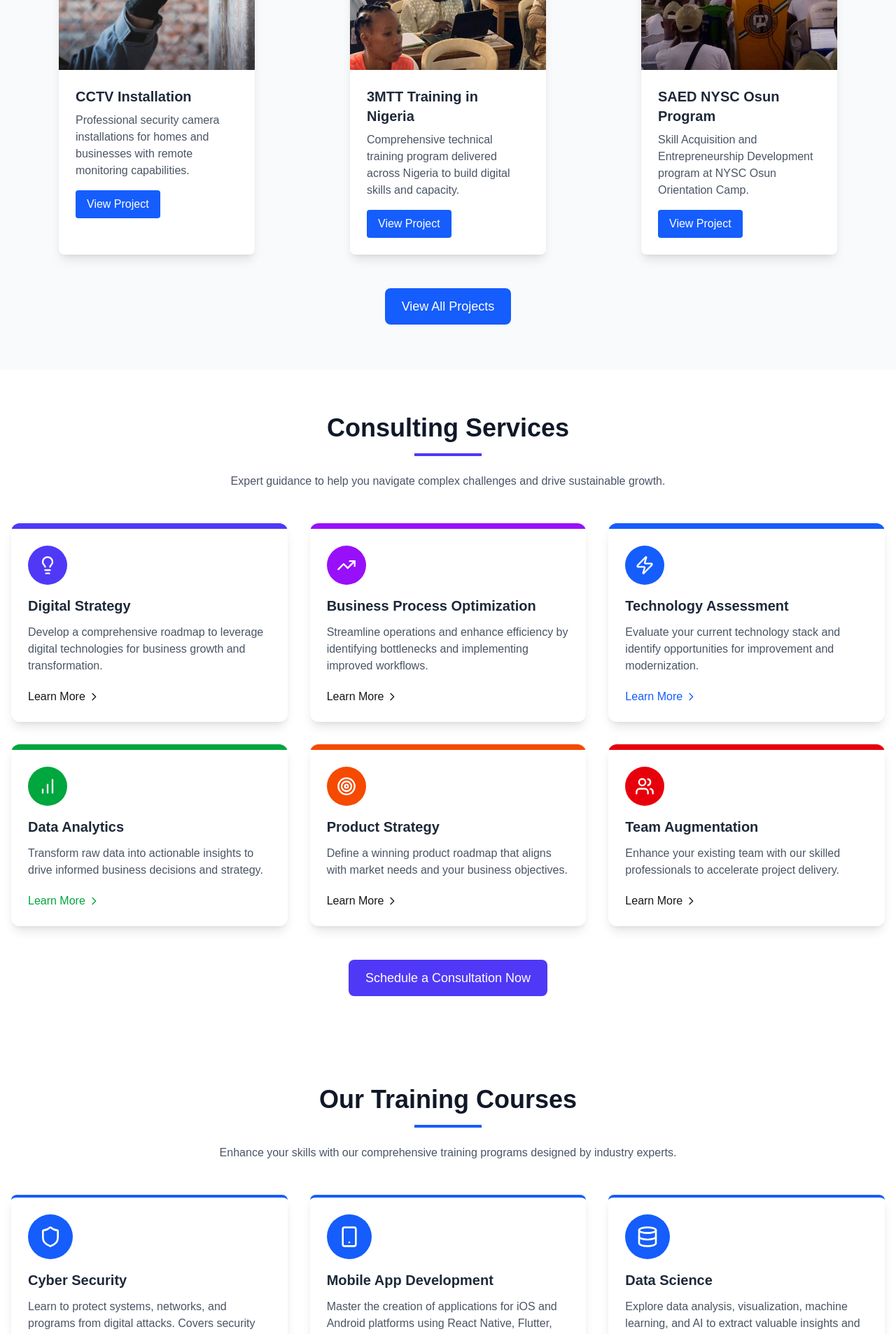
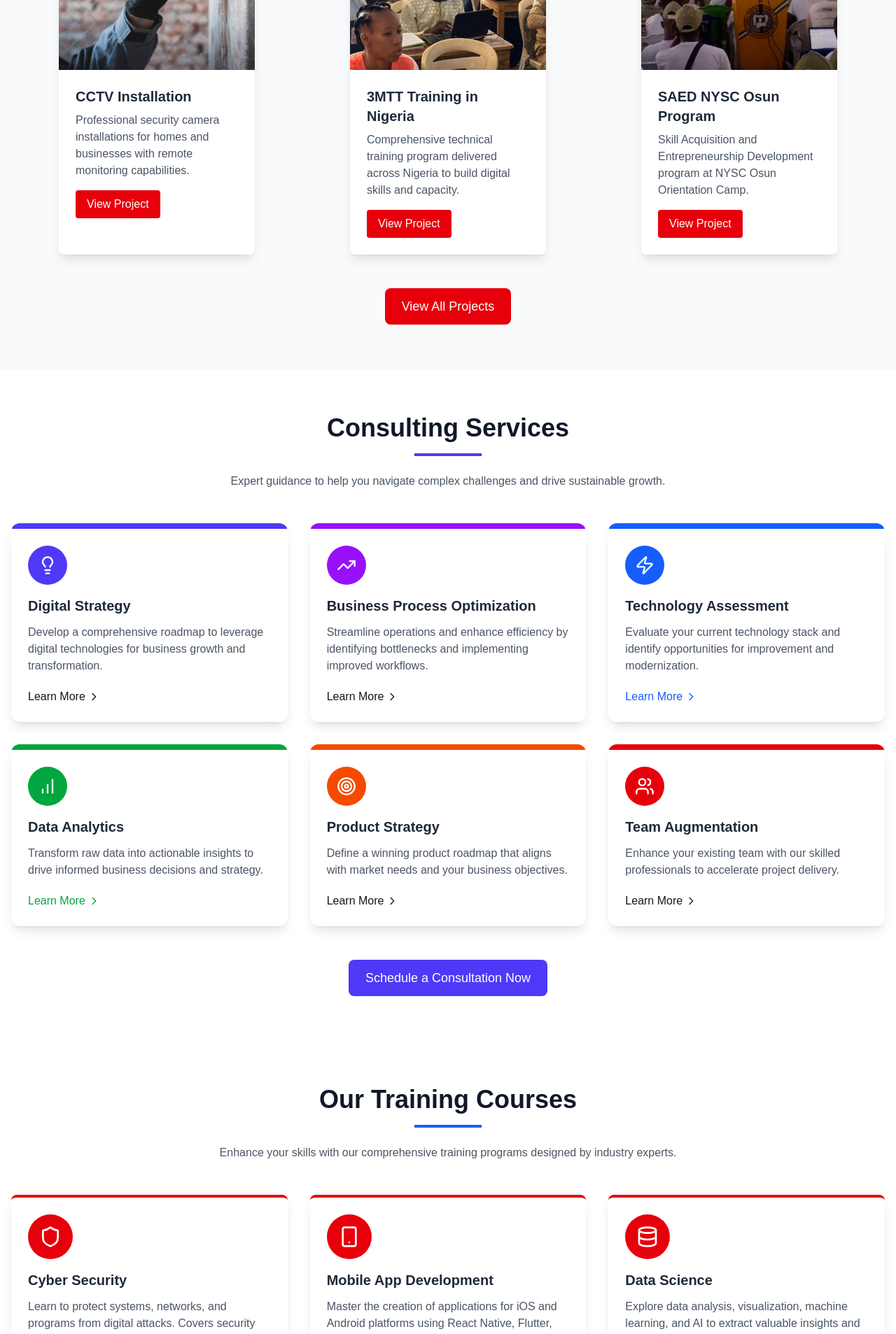
Before and after one commit to Mcdave01/classicsystems, a Next.js app: page /Services in a window 1280 px wide. Shown: the part 880-2787 px from the top of the page at 70% size. Built offline with nearby package versions, Linux system fonts and the light colour scheme.

Commit message:
My Classic Web Project just updated

```diff
--- a/src/components/Hero.jsx
+++ b/src/components/Hero.jsx
@@ -40,11 +40,11 @@ export default function Hero() {
 
          {/* Slide 1 */}
       <SwiperSlide>
-        <div className="h-screen bg-cover bg-center" style={{ backgroundImage: `url(${sli_hero.src})`}}>
+        <div className="h-screen bg-cover bg-center mt-[0px]" style={{ backgroundImage: `url(${sli_hero.src})`}}>
           <div className="flex h-full  items-center justify-center">
             <Cards className="justify-center w-[1000px] h-[400px]
              pt-[100px] text-[3rem] textShadow-lg
-               shadow-amber-800 text-white font-bold">
+               shadow-amber-500 text-white font-bold bg-amber-600/50">
           <p >Welcome to Classic Systems Infotech</p>
             </Cards>
           </div>
@@ -55,7 +55,11 @@ export default function Hero() {
        <SwiperSlide>
         <div className="h-screen bg-cover bg-center" style={{ backgroundImage: `url(${sli_img1.src})`}}>
           <div className="flex h-full items-center justify-center">
-            <h1 className="text-5xl font-bold text-white">Discover Our Services</h1>
+          <Cards className="justify-center w-[1000px] h-[400px]
+             pt-[100px] text-[3rem] textShadow-lg
+               shadow-amber-500 text-white font-bold bg-amber-600/50">
+          <h1>Discover Our Services</h1>
+            </Cards>
           </div>
         </div>
       </SwiperSlide>
--- a/src/components/NavBar.jsx
+++ b/src/components/NavBar.jsx
@@ -4,7 +4,7 @@ import Link from "next/link";
 import Image from "next/image";
 import { Menu, X } from "lucide-react";
 import csil_logo from "@/asset/csil_logo.jpg";
-
+import AosInit from "@/app/aos";
 const NavBar = () => {
   const [isOpen, setIsOpen] = useState(false);
   const [isSticky, setIsSticky] = useState(false);
@@ -41,7 +41,7 @@ const NavBar = () => {
   return (
     <nav
       ref={navRef}
-      className="bg-blue-600   shadow-md w-full transition-all duration-300 fixed px-5 top-0 left-0 z-50 h-[50px]"
+      className="bg-red-600   shadow-md w-full transition-all duration-300 fixed px-10 top-0 left-0 z-50 h-[50px]"
     >
       <div className="container mx-auto flex justify-between items-center">
         {/* Logo with reduced height */}
@@ -59,22 +59,22 @@ const NavBar = () => {
             </div>
           </Link>
         </div>
-
+        <AosInit />
         {/* Mobile Menu Button */}
-        <div className="lg:hidden">
-          <button onClick={toggleMenu} className="text-white focus:outline-none">
+        <div className="lg:hidden" data-aos="fade-up" >
+          <button onClick={toggleMenu} className="text-white focus:outline-none"  >
             {isOpen ? <X className="h-6 w-6" /> : <Menu className="h-6 w-6" />}
           </button>
         </div>
 
         {/* Links for Desktop and Mobile */}
         <div
-          className={`lg:flex lg:items-center lg:space-x-8 absolute lg:static left-0 right-0 top-14 lg:top-auto z-50 lg:w-auto w-full bg-blue-600 lg:bg-transparent p-4 lg:p-0 shadow-lg lg:shadow-none transition-all duration-300 ease-in-out ${
+          className={`lg:flex lg:items-center lg:space-x-8 absolute lg:static left-0 right-0 top-14 lg:top-auto z-50 lg:w-auto w-full shadow-2xl  bg-blue-500/30 lg:bg-transparent p-4 lg:p-0 lg:shadow-none transition-all duration-500 ease-in-out ${
             isOpen ? 'block' : 'hidden'
           }`}
           onMouseLeave={closeMenu}
         >
-          <Link href="/" className="block py-2 lg:py-0 text-white hover:text-gray-300">
+          <Link href="/" className="block py-2 lg:py-0 text-white hover:text-gray-500">
             Home
           </Link>
           <Link href="/About" className="block py-2 lg:py-0 text-white hover:text-gray-300">
--- a/src/components/Project.jsx
+++ b/src/components/Project.jsx
@@ -28,7 +28,7 @@ const ProjectCard = ({ title, description, image, link, delay }) => {
         <p className="text-gray-600 mb-4">{description}</p>
         <Link
           href={link}
-          className="inline-block bg-blue-600 text-white px-4 py-2 rounded hover:bg-blue-700 transition-colors"
+          className="inline-block bg-red-600 text-white px-4 py-2 rounded hover:bg-red-800 transition-colors"
         >
           View Project
         </Link>
@@ -108,7 +108,7 @@ const Project = () => {
         >
           <Link
             href="#"
-            className="inline-block bg-blue-600 text-white px-6 py-3 rounded-lg hover:bg-blue-700 transition-colors text-lg font-medium"
+            className="inline-block bg-red-600 text-white px-6 py-3 rounded-lg hover:bg-red-800 transition-colors text-lg font-medium"
           >
             View All Projects
           </Link>
--- a/src/components/Training.jsx
+++ b/src/components/Training.jsx
@@ -33,7 +33,7 @@ const Training = () => {
       title: "Cyber Security",
       description: "Learn to protect systems, networks, and programs from digital attacks. Covers security fundamentals, ethical hacking, and threat analysis.",
       iconComponent: <Shield className="h-8 w-8 text-white" />,
-      color: "border-blue-600",
+      color: "border-red-600",
       link: "/TrainingCourses",
       delay: "0"
     },
@@ -41,7 +41,7 @@ const Training = () => {
       title: "Mobile App Development",
       description: "Master the creation of applications for iOS and Android platforms using React Native, Flutter, and native development approaches.",
       iconComponent: <Smartphone className="h-8 w-8 text-white" />,
-      color: "border-blue-600",
+      color: "border-red-600",
       link: "/TrainingCourses",
       delay: "100"
     },
@@ -49,7 +49,7 @@ const Training = () => {
       title: "Data Science",
       description: "Explore data analysis, visualization, machine learning, and AI to extract valuable insights and make data-driven decisions.",
       iconComponent: <Database className="h-8 w-8 text-white" />,
-      color: "border-blue-600",
+      color: "border-red-600",
       link: "/TrainingCourses",
       delay: "200"
     },
@@ -57,7 +57,7 @@ const Training = () => {
       title: "Digital Literacy",
       description: "Develop essential computer skills, internet navigation, online safety, and productivity tools for the modern digital workplace.",
       iconComponent: <Monitor className="h-8 w-8 text-white" />,
-      color: "border-blue-600",
+      color: "border-red-600",
       link: "/TrainingCourses",
       delay: "300"
     },
@@ -65,7 +65,7 @@ const Training = () => {
       title: "UI/UX Design",
       description: "Create intuitive user interfaces and meaningful experiences through user research, wireframing, prototyping, and usability testing.",
       iconComponent: <Layers className="h-8 w-8 text-white" />,
-      color: "border-blue-600",
+      color: "border-red-600",
       link: "/TrainingCourses",
       delay: "400"
     },
@@ -73,7 +73,7 @@ const Training = () => {
       title: "Graphics Design",
       description: "Learn visual communication principles and design techniques using industry-standard tools like Photoshop, Illustrator, and more.",
       iconComponent: <PenTool className="h-8 w-8 text-white" />,
-      color: "border-blue-600",
+      color: "border-red-600",
       link: "/TrainingCourses",
       delay: "500"
     }
@@ -112,7 +112,7 @@ const Training = () => {
         >
           <Link
             href="/TrainingCourses"
-            className="inline-block bg-blue-600 text-white px-6 py-3 rounded-lg hover:bg-blue-700 transition-colors text-lg font-medium"
+            className="inline-block bg-red-600 text-white px-6 py-3 rounded-lg hover:bg-red-700 transition-colors text-lg font-medium"
           >
             View All Courses
           </Link>
```
